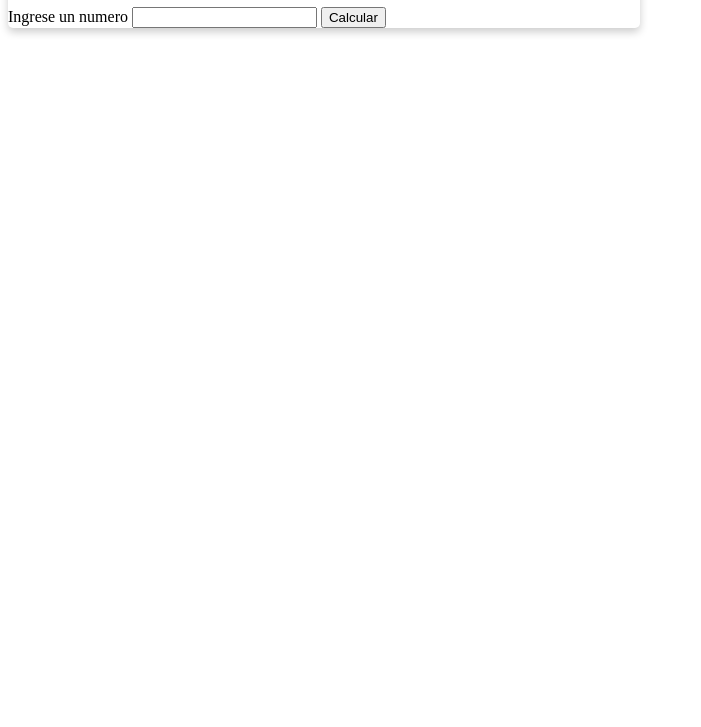
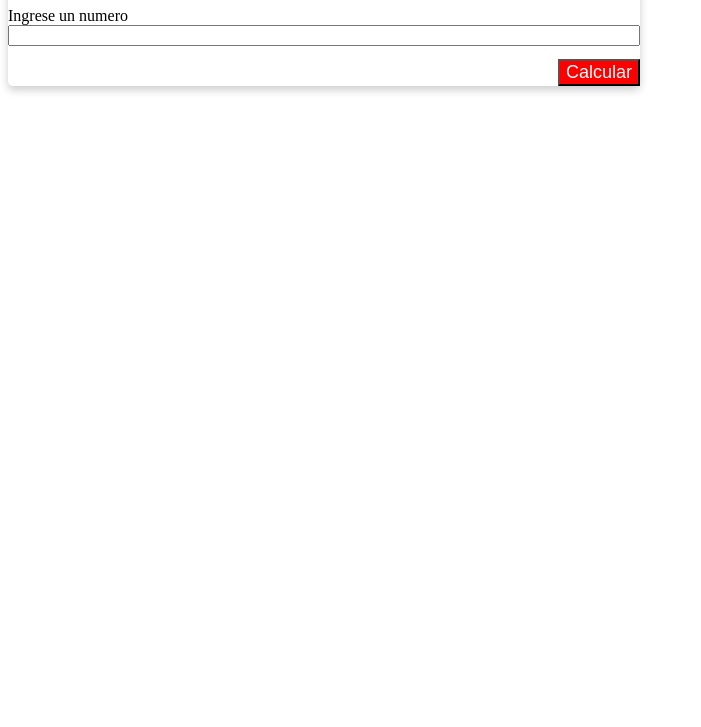
Before and after one commit to EliecerAAguilar/javascript-test, a plain HTML site: page index.html in a window 1280 px wide. Shown: the part 73-800 px from the top of the page, without its empty margins (0-701 px from the left). Drawn offline with Linux system fonts and the light colour scheme.

Commit message:
add btn class and form class to edit css properties

```diff
--- a/index.html
+++ b/index.html
@@ -10,10 +10,10 @@
 <body>
     <div class="main-st">
         <h1>Secuencia de Fibonnaci</h1>
-        <form id="miFormulario">
+        <form id="miFormulario" class="myForm">
             <label for="numero">Ingrese un numero</label>
             <input type="text" name="numero">
-            <input type="submit" value="Calcular">
+            <input type="submit" value="Calcular" class="btn-cal">
         </form>
 
         <div id="cards">
```
